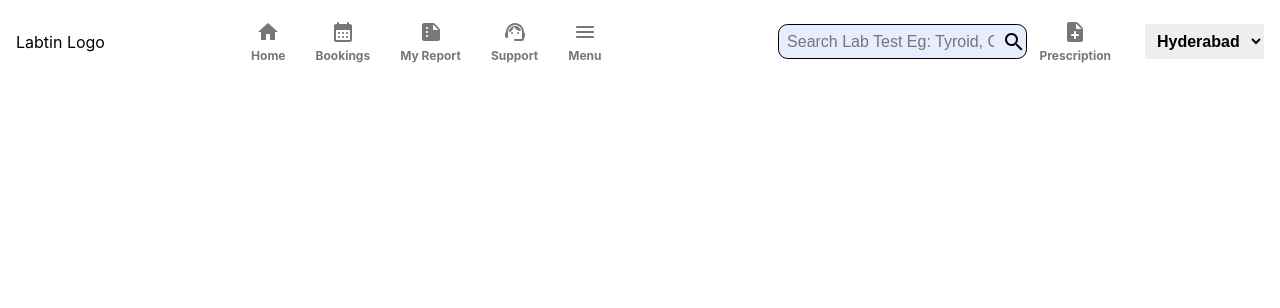
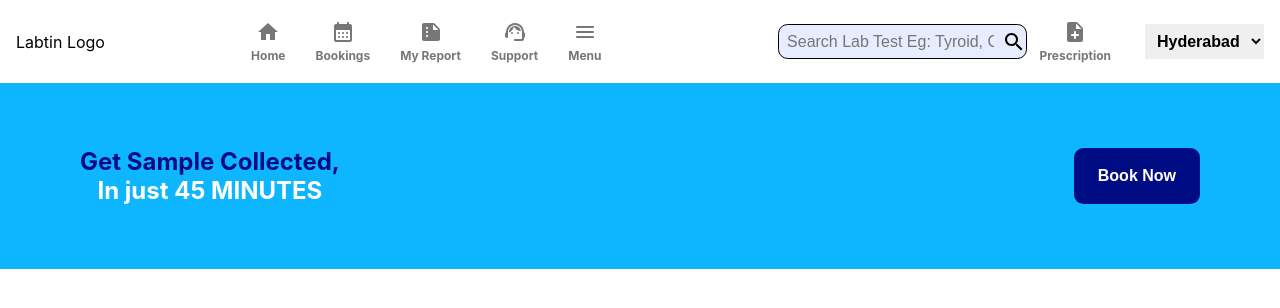
Before and after one commit to Ankitsinghchadda/Health-app, a React (Create React App) app: page / in a window 1280 px wide. Shown: the top 308 px of the page. Built offline with nearby package versions, Linux system fonts and the light colour scheme.

Commit message:
First Page

```diff
--- a/src/App.tsx
+++ b/src/App.tsx
@@ -1,9 +1,14 @@
 import React from "react";
 import "./App.css";
 import Header from "./components/Header";
+import Landingpage from "./First/Landingpage";
 
 function App() {
-  return <div className="App">{<Header />}</div>;
+  return (
+    <div className="App">
+      {<Header />} <Landingpage />
+    </div>
+  );
 }
 
 export default App;
--- /dev/null
+++ b/src/First/LandingPage.css
@@ -0,0 +1,25 @@
+.first_section {
+    background-color: #0EB6FF;
+    padding: 4rem 5rem;
+
+}
+
+.first_section_heading {
+    display: flex;
+    justify-content: space-between;
+    align-items: center;
+}
+
+.headingfirst {
+    margin: 0;
+}
+
+.buttonStyle1 {
+    font-size: 1rem;
+    border: none;
+    border-radius: 0.6rem;
+    padding: 1.2rem 1.5rem;
+    background-color: #000C83;
+    color: white;
+    font-weight: bold;
+}
--- /dev/null
+++ b/src/First/Landingpage.tsx
@@ -0,0 +1,25 @@
+import React from "react";
+import "./LandingPage.css";
+
+const Landingpage = () => {
+  return (
+    <div>
+      <div className="first_section">
+        <div className="first_section_heading">
+          <div>
+            <h2 className="headingfirst" style={{ color: "#000C83" }}>
+              Get Sample Collected,{" "}
+            </h2>
+            <h2 className="headingfirst" style={{ color: "white" }}>
+              In just 45 MINUTES
+            </h2>
+          </div>
+
+          <button className="buttonStyle1">Book Now</button>
+        </div>
+      </div>
+    </div>
+  );
+};
+
+export default Landingpage;
```
